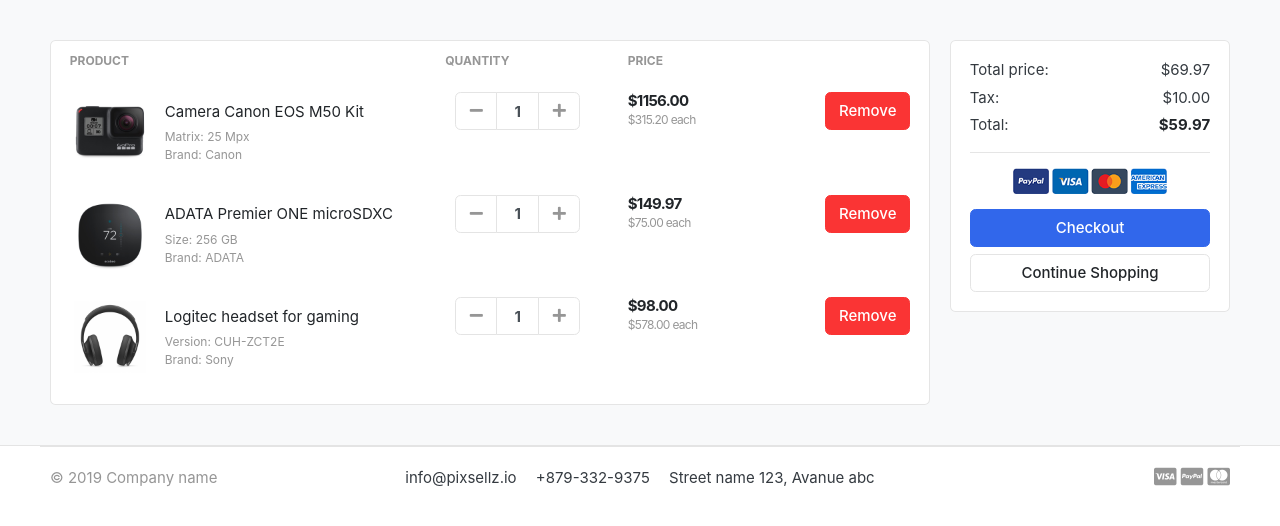
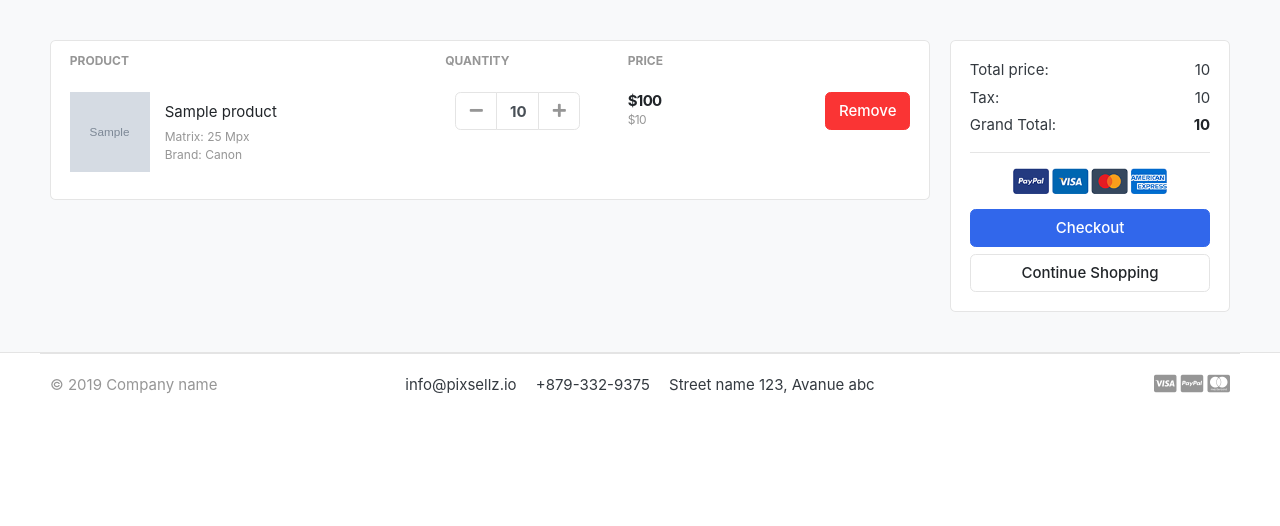
Before and after one commit to tsephel/Medical-Shop, a Django app: template src/medicalSupply/templates/store/cart.html in a window 1280 px wide. Shown: the part 118-644 px from the top of the page. Run offline with Django 3.2, Linux system fonts and the light colour scheme; tables that the repository leaves empty hold one stand-in row (values such as "Sample post"); the template is opened without the code that fills it: values that come from a table or form of the project are taken from there, most other values are stand-ins (such as "Sample title", 1, 10 or a date in 2020); grey boxes marked "Sample" are stand-in pictures; some libraries are stand-ins or nearby versions; some web fonts are replaced.

Commit message:
Cart page created with rendering, adding and removing feature

```diff
--- a/src/medicalSupply/cart/models.py
+++ b/src/medicalSupply/cart/models.py
@@ -17,5 +17,8 @@
     quantity = models.IntegerField()
     is_active = models.BooleanField(default=True)
 
+    def sub_total(self):
+        return self.product.price * self.quantity
+
     def __str__(self):
-        return self.product
+        return self.product.product_name
--- a/src/medicalSupply/cart/urls.py
+++ b/src/medicalSupply/cart/urls.py
@@ -4,4 +4,7 @@
 
 urlpatterns = [
     path('', views.cart, name='cart'),
+    path('addCart/<int:product_id>/', views.add_to_cart, name='cartAdd'),
+    path('removeCart/<int:product_id>/', views.removeCart, name='cartRemove'),
+     path('removeAll/<int:product_id>/', views.removeAll, name='cartRemoveAll'),
 ]
--- a/src/medicalSupply/templates/store/cart.html
+++ b/src/medicalSupply/templates/store/cart.html
@@ -8,6 +8,15 @@
 
         <!-- ============================ COMPONENT 1 ================================= -->
 
+    {% if not cartItem %}
+
+        <h2 class='text-center'>  Your cart is empty </h2>
+        <br>
+        <div class='text-center'>
+            <a href=" {% url 'store' %}" class='btn btn-primary'> Continue Shopping </a>
+        </div>
+
+    {%else%}
         <div class="row">
             <aside class="col-lg-9">
         <div class="card">
@@ -21,12 +30,15 @@
         </tr>
         </thead>
         <tbody>
+
+        {% for item in cartItem %}
+
         <tr>
             <td>
                 <figure class="itemside align-items-center">
-                    <div class="aside"><img src="./images/items/11.jpg" class="img-sm"></div>
+                    <div class="aside"><img src="{{item.product.product_img.url}}" class="img-sm"></div>
                     <figcaption class="info">
-                        <a href="#" class="title text-dark">Camera Canon EOS M50 Kit</a>
+                        <a href="#" class="title text-dark">{{item.product.product_name}}</a>
                         <p class="text-muted small">Matrix: 25 Mpx <br> Brand: Canon</p>
                     </figcaption>
                 </figure>
@@ -36,93 +48,28 @@
                             <div class="col">
                                 <div class="input-group input-spinner">
                                     <div class="input-group-prepend">
-                                    <button class="btn btn-light" type="button" id="button-plus"> <i class="fa fa-minus"></i> </button>
+                                    <a href="{% url 'cartRemove' item.product.id %}" class="btn btn-light" type="button" id="button-plus"> <i class="fa fa-minus"></i> </a>
                                     </div>
-                                    <input type="text" class="form-control"  value="1">
+                                    <input type="text" class="form-control"  value="{{item.quantity}}">
                                     <div class="input-group-append">
-                                    <button class="btn btn-light" type="button" id="button-minus"> <i class="fa fa-plus"></i> </button>
+                                    <a href="{% url 'cartAdd' item.product.id %}" class="btn btn-light" type="button" id="button-minus"> <i class="fa fa-plus"></i> </a>
                                     </div>
                                 </div> <!-- input-group.// -->
                             </div> <!-- col.// -->
             </td>
             <td>
                 <div class="price-wrap">
-                    <var class="price">$1156.00</var>
-                    <small class="text-muted"> $315.20 each </small>
+                    <var class="price">${{item.sub_total}}</var>
+                    <small class="text-muted"> ${{item.product.price}} </small>
                 </div> <!-- price-wrap .// -->
             </td>
             <td class="text-right">
-            <a href="" class="btn btn-danger"> Remove</a>
+            <a href="{% url 'cartRemoveAll' item.product.id %}" class="btn btn-danger"> Remove</a>
             </td>
         </tr>
-        <tr>
-            <td>
-                <figure class="itemside align-items-center">
-                    <div class="aside"><img src="./images/items/10.jpg" class="img-sm"></div>
-                    <figcaption class="info">
-                        <a href="#" class="title text-dark">ADATA Premier ONE microSDXC</a>
-                        <p class="text-muted small">Size: 256 GB  <br> Brand: ADATA </p>
-                    </figcaption>
-                </figure>
-            </td>
-            <td>
-                <!-- col.// -->
-                            <div class="col">
-                                <div class="input-group input-spinner">
-                                    <div class="input-group-prepend">
-                                    <button class="btn btn-light" type="button" id="button-plus"> <i class="fa fa-minus"></i> </button>
-                                    </div>
-                                    <input type="text" class="form-control"  value="1">
-                                    <div class="input-group-append">
-                                    <button class="btn btn-light" type="button" id="button-minus"> <i class="fa fa-plus"></i> </button>
-                                    </div>
-                                </div> <!-- input-group.// -->
-                            </div> <!-- col.// -->
-            </td>
-            <td>
-                <div class="price-wrap">
-                    <var class="price">$149.97</var>
-                    <small  class="text-muted"> $75.00 each </small>
-                </div> <!-- price-wrap .// -->
-            </td>
-            <td class="text-right">
-            <a href="" class="btn btn-danger"> Remove</a>
-            </td>
-        </tr>
-        <tr>
-            <td>
-                <figure class="itemside align-items-center">
-                    <div class="aside"><img src="./images/items/9.jpg" class="img-sm"></div>
-                    <figcaption class="info">
-                        <a href="#" class="title text-dark">Logitec headset for gaming</a>
-                        <p class="small text-muted">Version: CUH-ZCT2E  <br> Brand: Sony</p>
-                    </figcaption>
-                </figure>
-            </td>
-            <td>
-                <!-- col.// -->
-                            <div class="col">
-                                <div class="input-group input-spinner">
-                                    <div class="input-group-prepend">
-                                    <button class="btn btn-light" type="button" id="button-plus"> <i class="fa fa-minus"></i> </button>
-                                    </div>
-                                    <input type="text" class="form-control"  value="1">
-                                    <div class="input-group-append">
-                                    <button class="btn btn-light" type="button" id="button-minus"> <i class="fa fa-plus"></i> </button>
-                                    </div>
-                                </div> <!-- input-group.// -->
-                            </div> <!-- col.// -->
-            </td>
-            <td>
-                <div class="price-wrap">
-                    <var class="price">$98.00</var>
-                    <small class="text-muted"> $578.00 each</small>
-                </div> <!-- price-wrap .// -->
-            </td>
-            <td class="text-right">
-                <a href="" class="btn btn-danger"> Remove</a>
-            </td>
-        </tr>
+
+        {% endfor %}
+
         </tbody>
         </table>
         </div> <!-- card.// -->
@@ -134,15 +81,15 @@
                 <div class="card-body">
                     <dl class="dlist-align">
                     <dt>Total price:</dt>
-                    <dd class="text-right">$69.97</dd>
+                    <dd class="text-right">{{total}}</dd>
                     </dl>
                     <dl class="dlist-align">
                     <dt>Tax:</dt>
-                    <dd class="text-right"> $10.00</dd>
+                    <dd class="text-right"> {{tax}}</dd>
                     </dl>
                     <dl class="dlist-align">
-                    <dt>Total:</dt>
-                    <dd class="text-right text-dark b"><strong>$59.97</strong></dd>
+                    <dt>Grand Total:</dt>
+                    <dd class="text-right text-dark b"><strong>{{grandTotal}}</strong></dd>
                     </dl>
                     <hr>
                     <p class="text-center mb-3">
@@ -157,6 +104,8 @@
 
 
         </div> <!-- row.// -->
+
+        {% endif %}
         <!-- ============================ COMPONENT 1 END .// ================================= -->
 
         </div> <!-- container .//  -->
--- a/src/medicalSupply/templates/store/product_detail.html
+++ b/src/medicalSupply/templates/store/product_detail.html
@@ -74,7 +74,7 @@
 
                 <h5 class='text-danger'> Out of stock </h5>
             {% else %}
-                <a href="./product-detail.html" class="btn  btn-primary"> <span class="text">Add to cart</span> <i class="fas fa-shopping-cart"></i>  </a>
+                <a href=" {% url 'cartAdd' detail.id %} " class="btn  btn-primary"> <span class="text">Add to cart</span> <i class="fas fa-shopping-cart"></i>  </a>
             {% endif %}
 
         </article> <!-- product-info-aside .// -->
```
Also changed, not shown: src/medicalSupply/cart/views.py (+88 -3 lines).
